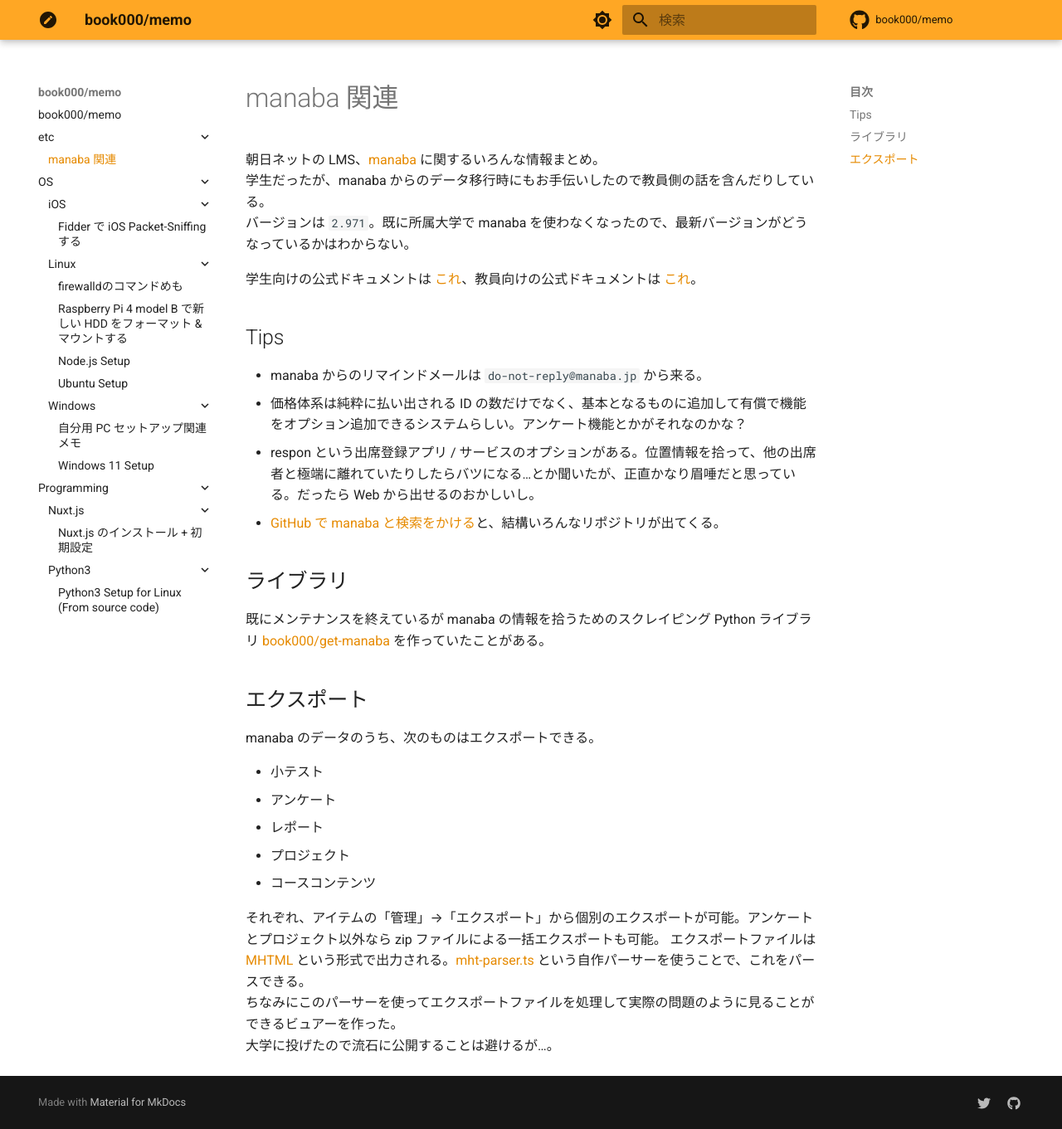
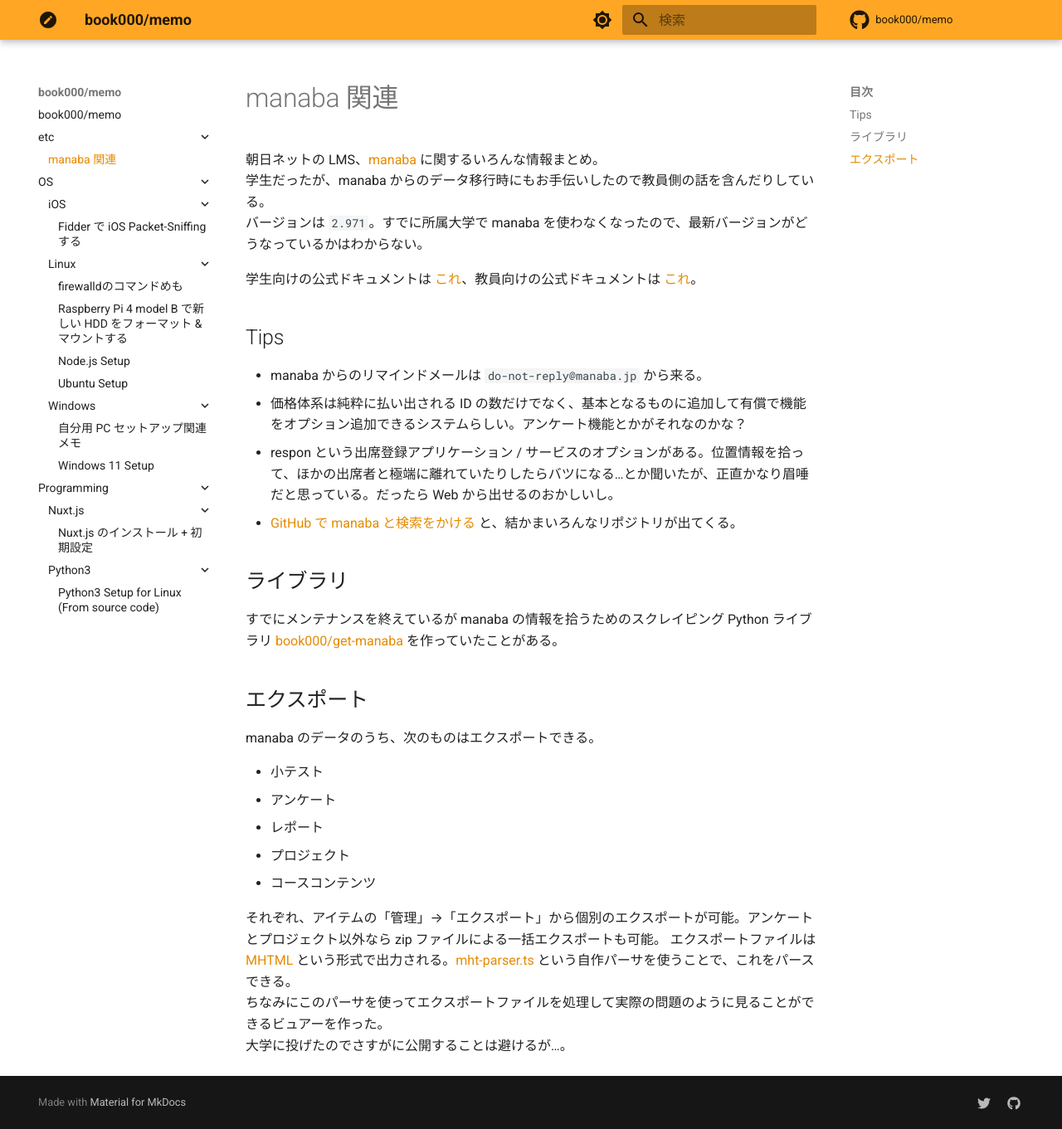
Before and after one commit to book000/memo, an MkDocs documentation site: the page built from docs/etc/manaba.md, in a window 1280 px wide and 1361 px high. Shown: the whole window at 83% size. Built offline with MkDocs 1.6.1 and Material for MkDocs 9.7.7, drawn with Linux system fonts in a browser that asks for light colours; comment, search, counter and statistics services are not loaded.

Commit message:
fix: lint

```diff
--- a/docs/etc/manaba.md
+++ b/docs/etc/manaba.md
@@ -2,7 +2,7 @@
 
 朝日ネットの LMS、[manaba](https://manaba.jp) に関するいろんな情報まとめ。
 学生だったが、manaba からのデータ移行時にもお手伝いしたので教員側の話を含んだりしている。
-バージョンは `2.971`。既に所属大学で manaba を使わなくなったので、最新バージョンがどうなっているかはわからない。
+バージョンは `2.971`。すでに所属大学で manaba を使わなくなったので、最新バージョンがどうなっているかはわからない。
 
 学生向けの公式ドキュメントは [これ](https://doc.manaba.jp/doc/course2-manual/student2.971/ja/)、教員向けの公式ドキュメントは [これ](https://doc.manaba.jp/doc/course2-manual/teacher2.971/ja/)。
 
@@ -10,12 +10,12 @@
 
 - manaba からのリマインドメールは `do-not-reply@manaba.jp` から来る。
 - 価格体系は純粋に払い出される ID の数だけでなく、基本となるものに追加して有償で機能をオプション追加できるシステムらしい。アンケート機能とかがそれなのかな？
-- respon という出席登録アプリ / サービスのオプションがある。位置情報を拾って、他の出席者と極端に離れていたりしたらバツになる…とか聞いたが、正直かなり眉唾だと思っている。だったら Web から出せるのおかしいし。
-- [GitHub で manaba と検索をかける](https://github.com/search?q=manaba&type=repositories)と、結構いろんなリポジトリが出てくる。
+- respon という出席登録アプリケーション / サービスのオプションがある。位置情報を拾って、ほかの出席者と極端に離れていたりしたらバツになる…とか聞いたが、正直かなり眉唾だと思っている。だったら Web から出せるのおかしいし。
+- [GitHub で manaba と検索をかける](https://github.com/search?q=manaba&type=repositories) と、結かまいろんなリポジトリが出てくる。
 
 ## ライブラリ
 
-既にメンテナンスを終えているが manaba の情報を拾うためのスクレイピング Python ライブラリ [book000/get-manaba](https://github.com/book000/get-manaba) を作っていたことがある。
+すでにメンテナンスを終えているが manaba の情報を拾うためのスクレイピング Python ライブラリ [book000/get-manaba](https://github.com/book000/get-manaba) を作っていたことがある。
 
 ## エクスポート
 
@@ -28,6 +28,6 @@
 - コースコンテンツ
 
 それぞれ、アイテムの「管理」→「エクスポート」から個別のエクスポートが可能。アンケートとプロジェクト以外なら zip ファイルによる一括エクスポートも可能。
-エクスポートファイルは [MHTML](https://ja.wikipedia.org/wiki/MHTML) という形式で出力される。[mht-parser.ts](https://github.com/book000/memo/blob/main/docs/etc/mht-parser.ts) という自作パーサーを使うことで、これをパースできる。
-ちなみにこのパーサーを使ってエクスポートファイルを処理して実際の問題のように見ることができるビュアーを作った。
-大学に投げたので流石に公開することは避けるが…。
+エクスポートファイルは [MHTML](https://ja.wikipedia.org/wiki/MHTML) という形式で出力される。[mht-parser.ts](https://github.com/book000/memo/blob/main/docs/etc/mht-parser.ts) という自作パーサを使うことで、これをパースできる。
+ちなみにこのパーサを使ってエクスポートファイルを処理して実際の問題のように見ることができるビュアーを作った。
+大学に投げたのでさすがに公開することは避けるが…。
```
